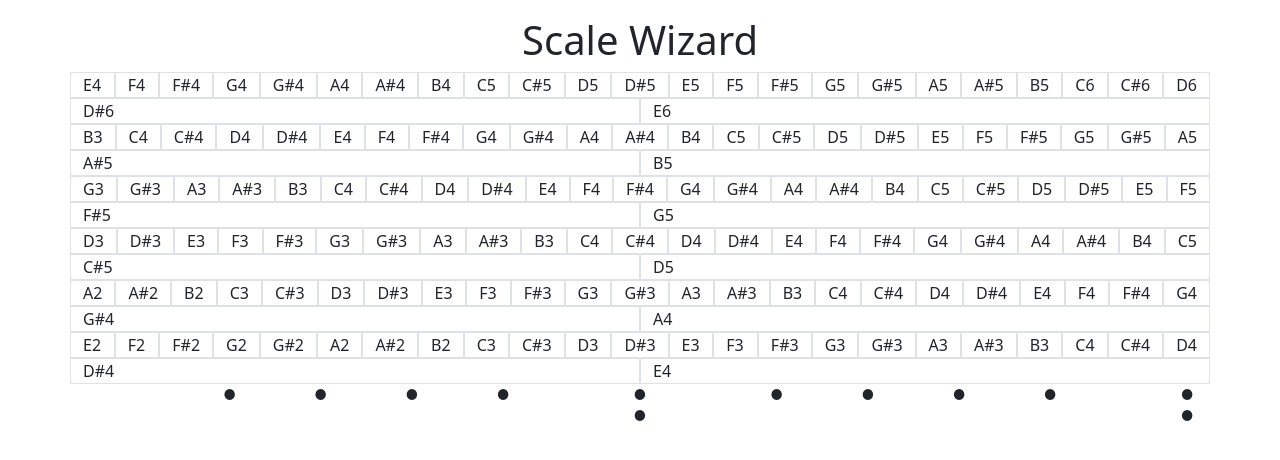
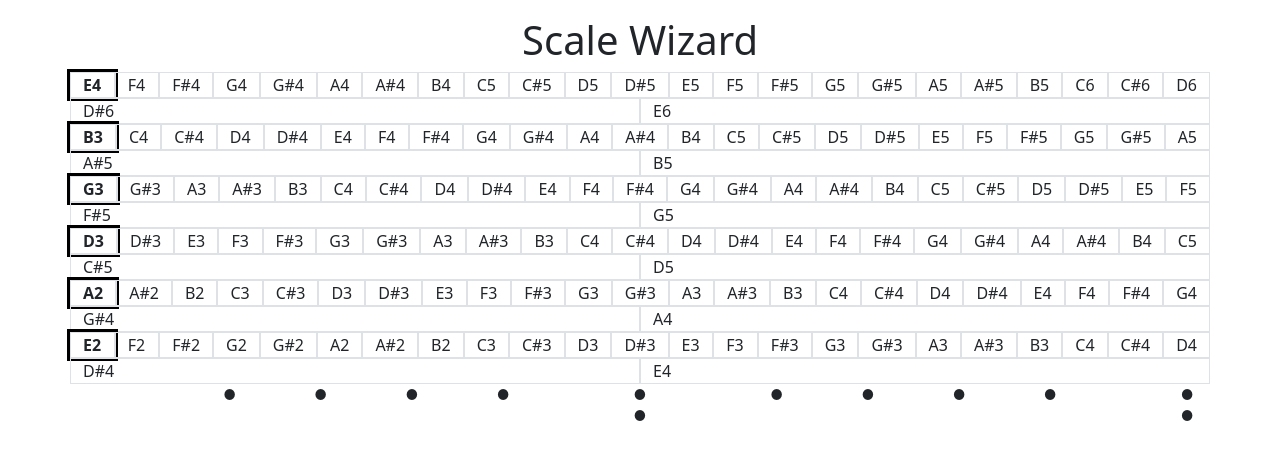
Before and after one commit to AlasdairWallaceMackie/scale-wizard, a React (Create React App) app: page / in a window 1280 px wide. Shown: the top 460 px of the page. Built offline with nearby package versions, Linux system fonts and the light colour scheme.

Commit message:
.open-fret styling

```diff
--- a/src/App.css
+++ b/src/App.css
@@ -1,3 +1,8 @@
 .string{
     display: flex;
 }
+
+.open-fret{
+    font-weight: bold;
+    outline: 3px solid black;
+}
```
